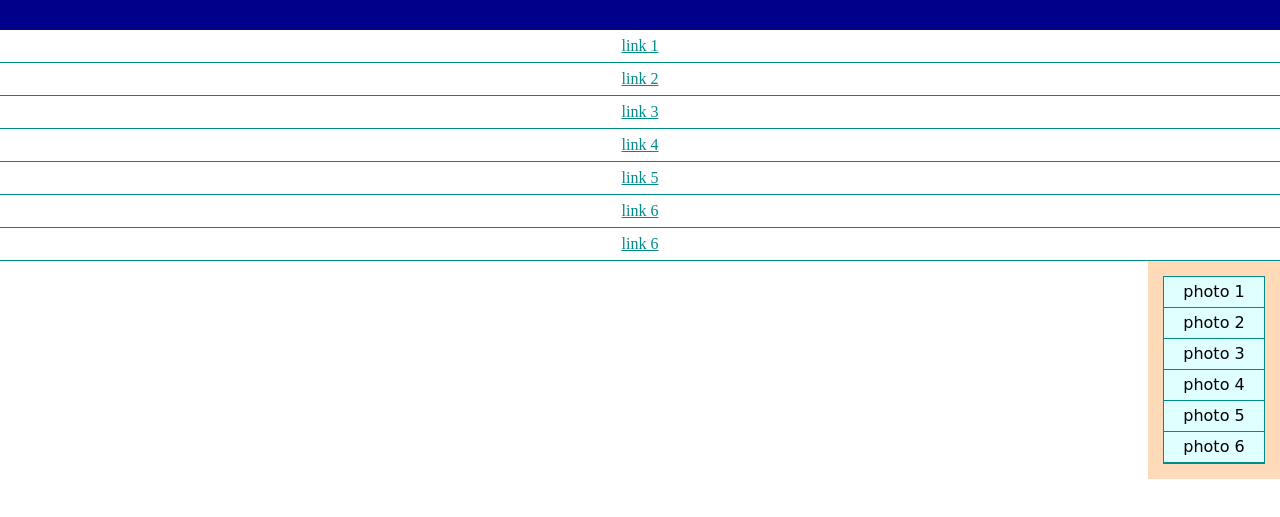
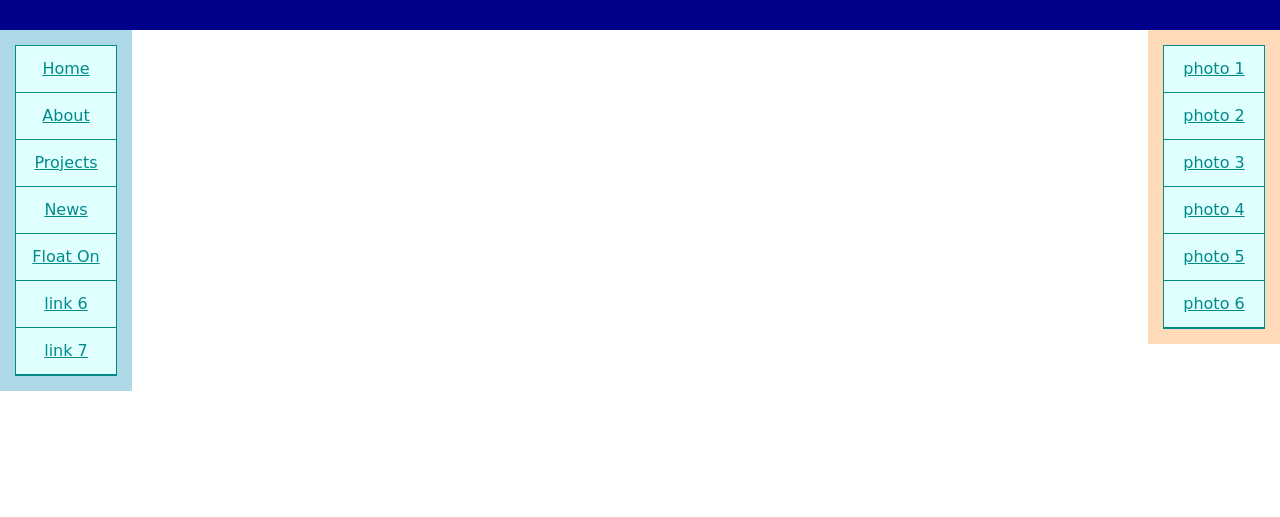
Before and after one commit to ArtemisSara/mockup-practice, a plain HTML site: page index.html in a window 1280 px wide. Shown: the part 75-592 px from the top of the page. Drawn offline with Linux system fonts and the light colour scheme.

Commit message:
index.html

```diff
--- a/index.html
+++ b/index.html
@@ -10,35 +10,38 @@
 </head>
 
 <body>
-  <article class="content-wrapper">
-      <header>
+  <article class="content-wrapper"><!-- content wrapper that encompases all my code so I cn center it on the page. -->
+
+
+      <header><!-- headline and main nav -->
+        <!-- header with an h1 -->
     <h1>Some Fabulous Headline Here</h1>
 
-
-  </header>
-    <nav class="main">
+    <nav class="main-nav">
        <ul>
-        <li><a href="#">link 1</a></li>
-        <li><a href="#">link 2</a></li>
-        <li><a href="#">link 3</a></li>
-        <li><a href="#">link 4</a></li>
-        <li><a href="#">link 5</a></li>
+        <li><a href="#">Home</a></li>
+        <li><a href="#">About</a></li>
+        <li><a href="#">Projects</a></li>
+        <li><a href="#">News</a></li>
+        <li><a href="#">Float On</a></li>
         <li><a href="#">link 6</a></li>
-        <li><a href="#">link 6</a></li>
+        <li><a href="#">link 7</a></li>
 
       </ul>
     </nav>
+    </header>
 
     <!-- Aside that contains an ul  with (a) tags going to new page-->
+
     <aside>
       <nav>
-       <ul>
-        <li>photo 1</li>
-        <li>photo 2</li>
-        <li>photo 3</li>
-        <li>photo 4</li>
-        <li>photo 5</li>
-        <li>photo 6</li>
+       <ul class="side-nav">
+        <li><a href="#">photo 1</a></li>
+        <li><a href="#">photo 2</a></li>
+        <li><a href="#">photo 3</a></li>
+        <li><a href="#">photo 4</a></li>
+        <li><a href="#">photo 5</a></li>
+        <li><a href="#">photo 6</a></li>
 
       </ul>
     </nav>
```
